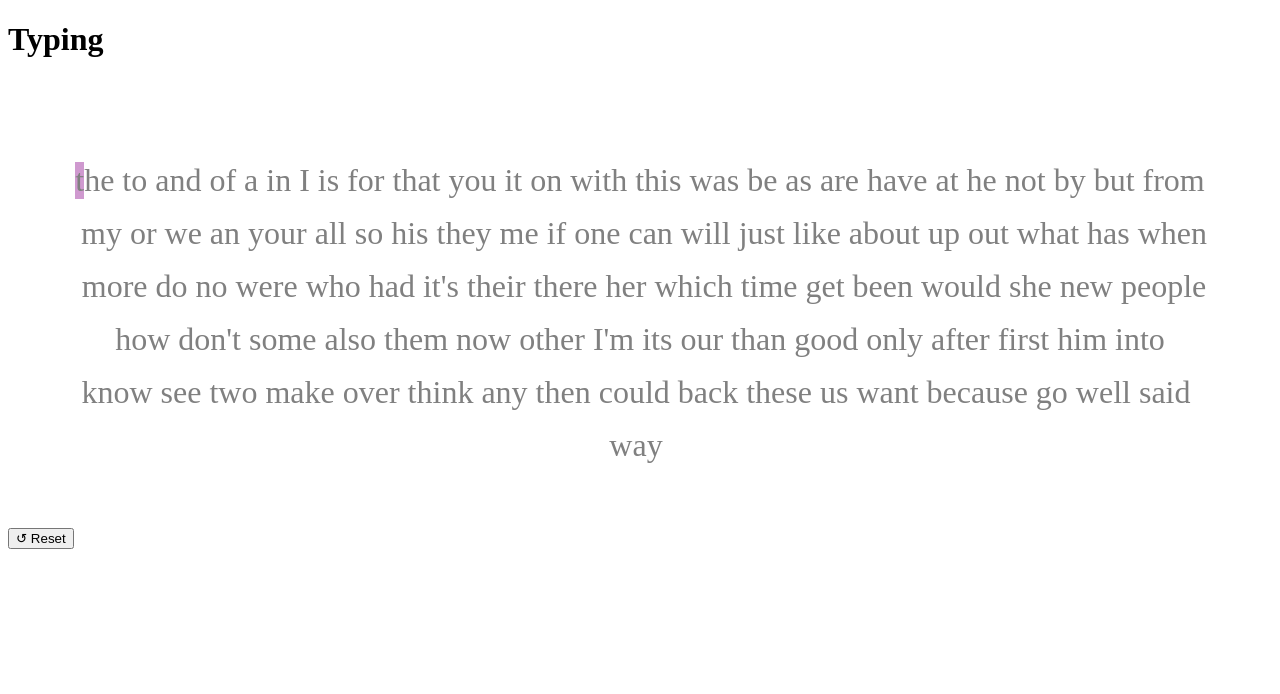
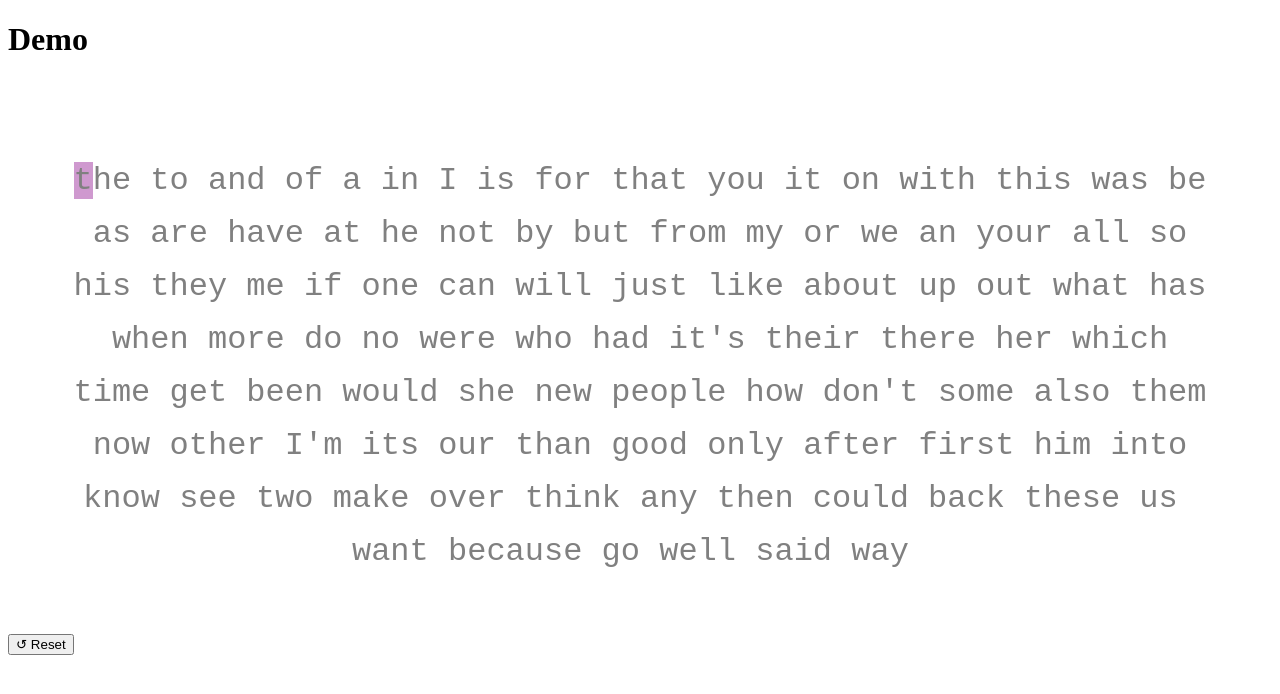
Before and after one commit to opsaaaaa/misstyped, a SvelteKit app: page /type in a window 1280 px wide. Shown: the top 694 px of the page. Built offline with nearby package versions, Linux system fonts and the light colour scheme.

Commit message:
getting it ready for deploying a demo

```diff
--- a/src/routes/type/+page.svelte
+++ b/src/routes/type/+page.svelte
@@ -1,6 +1,6 @@
 <script lang="ts">
 
-  import { afterUpdate } from 'svelte'
+  import { afterUpdate, onMount } from 'svelte'
 
   let typer
 
@@ -77,10 +77,14 @@
     reset()
   }
 
+  onMount(()=>{
+    typer.focus()
+  })
+
 </script>
 
 
-<h1>Typing</h1>
+<h1>Demo</h1>
 
 <input
 id="input-typer"
@@ -104,6 +108,7 @@ style="
   justify-content: center;
   padding: 2em;
   line-hight: 2em;
+  font-family: monospace;
 ">
 
   {#each words as word, w}
@@ -134,7 +139,6 @@ style="
   {/each}
 
 </div>
-
 
 
 <button on:click={reset}>↺ Reset</button>
```
Also changed, not shown: src/routes/+page.svelte (+5 -2 lines), 1 other file (tests, documents, lock files or other folders).
